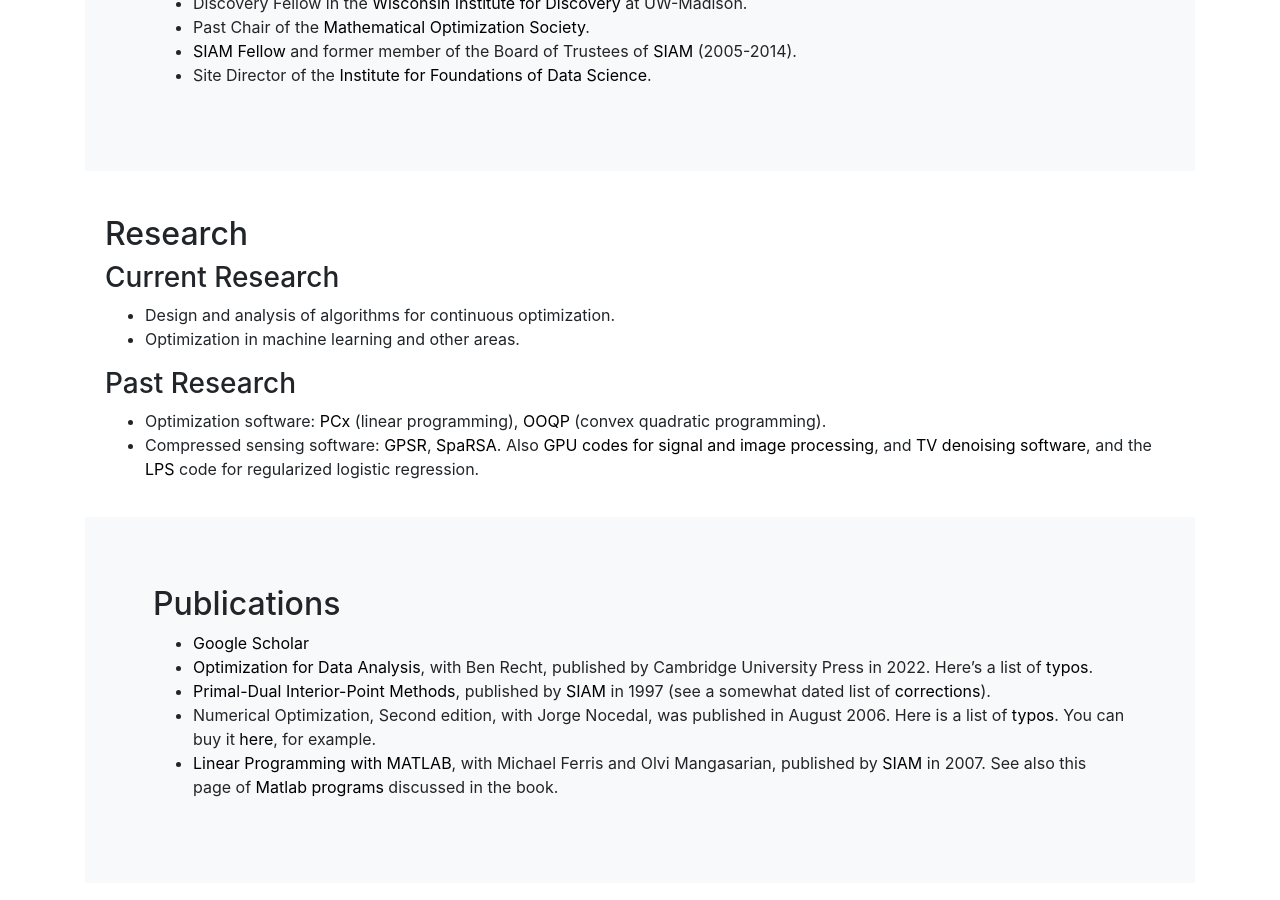
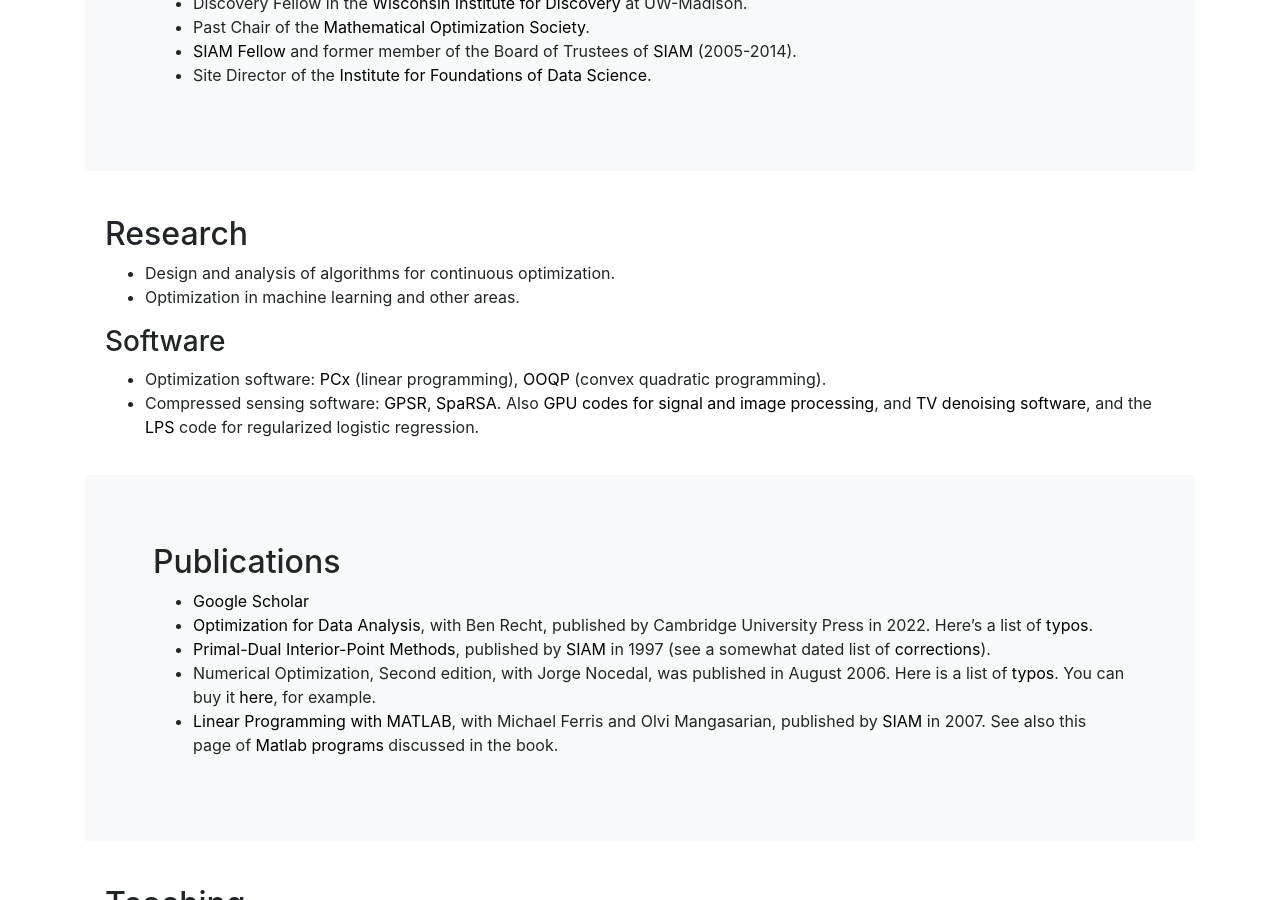
Before and after one commit to wrightstephen/sw_proj, a Jekyll site: the page built from index.md, in a window 1280 px wide and 900 px high, scrolled down 959 px. Built offline with Jekyll 4.4.1, drawn with Linux system fonts in a browser that asks for light colours; nearby versions of some CDN libraries; comment, search, counter and statistics services are not loaded.

Commit message:
Tweak Research

```diff
--- a/_includes/current-research.md
+++ b/_includes/current-research.md
@@ -1,9 +1,9 @@
-### Current Research
+
 
 - Design and analysis of algorithms for continuous  optimization.
 - Optimization in machine learning and other areas.
 
-### Past Research
+### Software
 
 - Optimization software: [PCx](https://pages.cs.wisc.edu/~swright/PCx/) (linear programming), [OOQP](http://www.cs.wisc.edu/%7Eswright/ooqp/) (convex quadratic programming).
 - Compressed sensing software: [GPSR](http://www.lx.it.pt/%7Emtf/GPSR/), [SpaRSA](http://www.lx.it.pt/%7Emtf/SpaRSA/). Also [GPU codes for signal and image processing](http://pages.cs.wisc.edu/%7Eswright/GPUreconstruction/), and [TV denoising software](http://pages.cs.wisc.edu/%7Eswright/TVdenoising/), and the [LPS](https://pages.cs.wisc.edu/~swright/LPS) code for regularized logistic regression.
```
Also changed, not shown: 2 other files.
